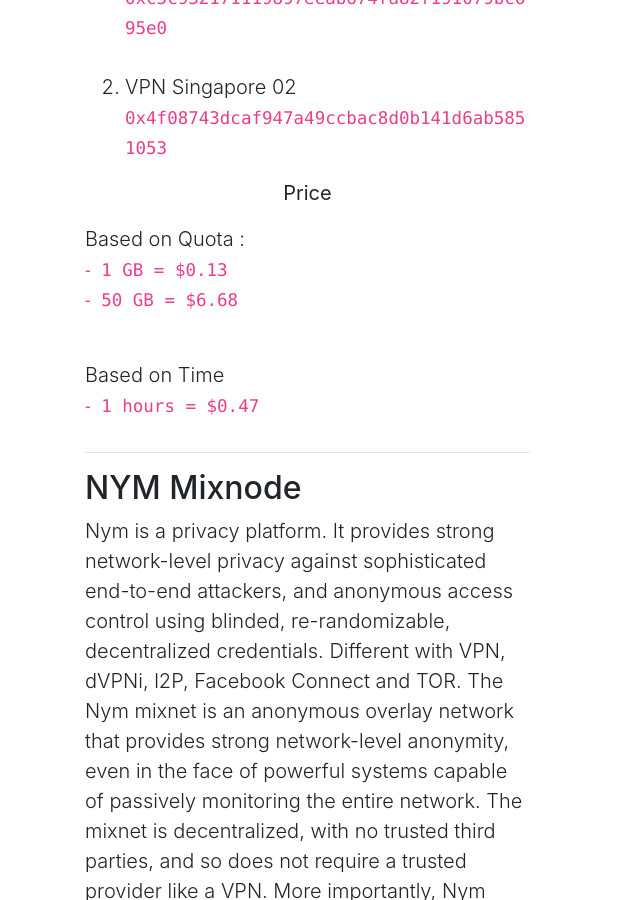
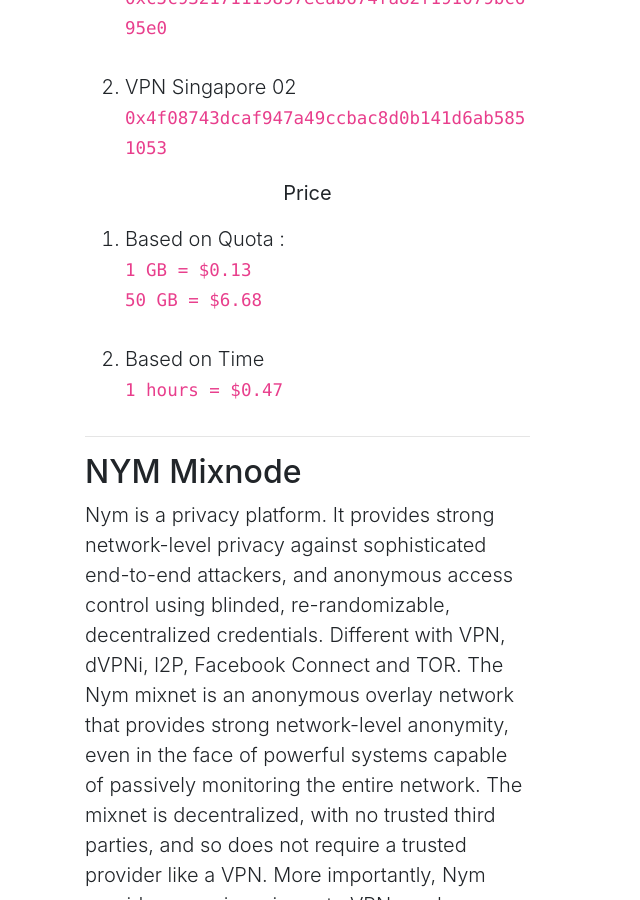
Before and after one commit to roomit-xyz/stake.roomit.xyz, a Jekyll site: the page built from _posts/2022-06-10-myst.markdown, in a window 1280 px wide and 900 px high, scrolled down 1820 px. Shown: the whole window, without its empty margins (0-640 px from the left). Built offline with Jekyll 4.4.1, drawn with Linux system fonts in a browser that asks for light colours; nearby versions of some CDN libraries; library files that are not in the unit come from our copies; some of the changed lines change nothing that is shown.

```diff
--- a/_posts/2022-06-10-myst.markdown
+++ b/_posts/2022-06-10-myst.markdown
@@ -22,14 +22,16 @@
 
 
 <p align="center"><b>Price</b></p>
-Based on Quota : <br>
+1. Based on Quota :
+<br>
 <code align="center">
-⁃ 1 GB = $0.13 <br>
-⁃ 50 GB =  $6.68
+1 GB = $0.13 <br>
+50 GB =  $6.68
 </code>
-<br><br>
-
-Based on Time <br>
+<br>
+<br>
+2. Based on Time
+<br>
 <code align="center">
-⁃ 1 hours = $0.47
+1 hours = $0.47
 </code>
```
